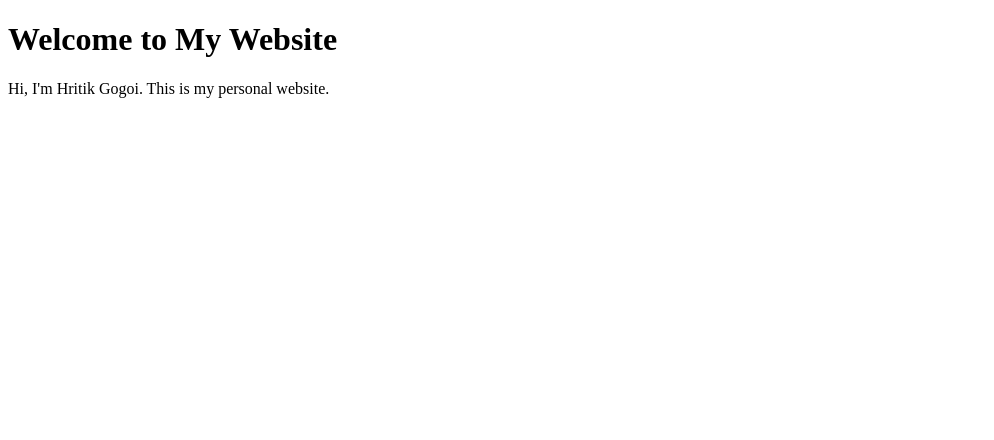
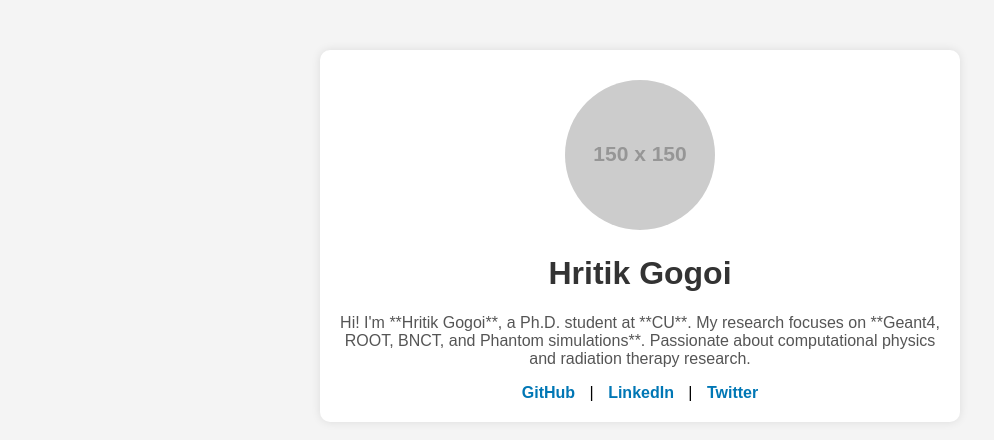
Before and after one commit to hritikgogoi/hritikgogoi.github.io, a plain HTML site: page index.html in a window 1280 px wide. Shown: the whole page, without its empty margins (0-994 px from the left). Drawn offline with Linux system fonts and the light colour scheme; placeholder pictures from the web are drawn by us.

Commit message:
some change

```diff
--- a/index.html
+++ b/index.html
@@ -4,9 +4,52 @@
     <meta charset="UTF-8">
     <meta name="viewport" content="width=device-width, initial-scale=1.0">
     <title>Hritik Gogoi - About Me</title>
+    <style>
+        body {
+            font-family: Arial, sans-serif;
+            text-align: center;
+            margin: 50px;
+            background-color: #f4f4f4;
+        }
+        .container {
+            background: white;
+            padding: 20px;
+            border-radius: 10px;
+            box-shadow: 0px 0px 10px rgba(0, 0, 0, 0.1);
+            max-width: 600px;
+            margin: auto;
+        }
+        img {
+            width: 150px;
+            height: 150px;
+            border-radius: 50%;
+            margin-top: 10px;
+        }
+        h1 {
+            color: #333;
+        }
+        p {
+            color: #555;
+        }
+        .social a {
+            margin: 10px;
+            text-decoration: none;
+            color: #0077b5;
+            font-weight: bold;
+        }
+    </style>
 </head>
 <body>
-    <h1>Welcome to My Website</h1>
-    <p>Hi, I'm Hritik Gogoi. This is my personal website.</p>
+    <div class="container">
+        <img src="https://via.placeholder.com/150" alt="Your Photo">
+        <h1>Hritik Gogoi</h1>
+        <p>Hi! I'm **Hritik Gogoi**, a Ph.D. student at **CU**. My research focuses on **Geant4, ROOT, BNCT, and Phantom simulations**.
+           Passionate about computational physics and radiation therapy research.</p>
+        <div class="social">
+            <a href="https://github.com/hritikgogoi" target="_blank">GitHub</a> |
+            <a href="https://linkedin.com/in/yourprofile" target="_blank">LinkedIn</a> |
+            <a href="https://twitter.com/yourhandle" target="_blank">Twitter</a>
+        </div>
+    </div>
 </body>
 </html>
```
